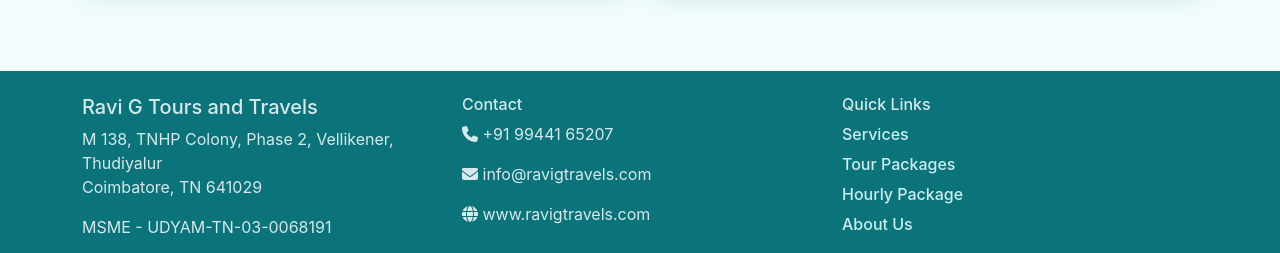
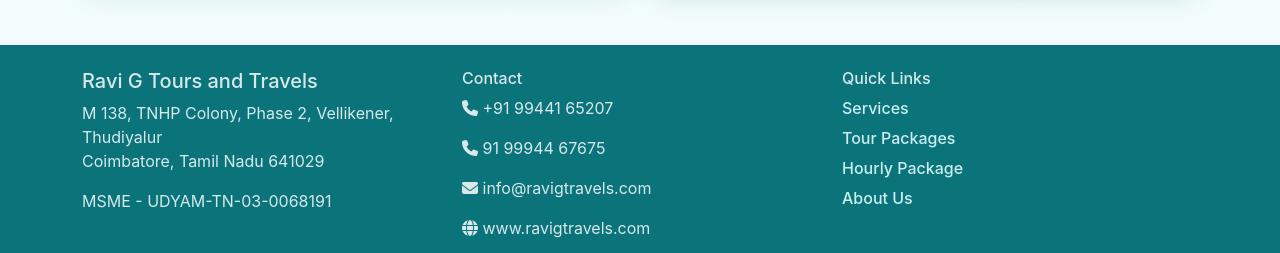
Before and after one commit to freelancingvignesh7-stack/ravigtravels, a plain HTML site: page tour-packages.html in a window 1280 px wide. Shown: the part 484-737 px from the top of the page. Drawn offline with nearby package versions, Linux system fonts and the light colour scheme.

Commit message:
Update tour-packages.html

```diff
--- a/tour-packages.html
+++ b/tour-packages.html
@@ -287,20 +287,21 @@
   </div>
 </section>
 
-<!-- FOOTER (Same as index) -->
+<!-- Footer -->
   <footer class="site-footer py-4">
     <div class="container">
       <div class="row gy-3">
         <div class="col-md-4">
           <h5>Ravi G Tours and Travels</h5>
-        <p>M 138, TNHP Colony, Phase 2, Vellikener, Thudiyalur<br>Coimbatore, TN 641029</p>
+          <p>M 138, TNHP Colony, Phase 2, Vellikener, Thudiyalur<br>Coimbatore, Tamil Nadu 641029</p>
           <p>MSME - UDYAM-TN-03-0068191</p>
         </div>
 
         <div class="col-md-4">
           <h6>Contact</h6>
-        <p  style="text-decoration:none;color:inherit;"><i class="fa fa-phone"></i> +91 99441 65207</p>
-        <p><i class="fa fa-envelope"></i> info@ravigtravels.com</p>
+          <p><i class="fa fa-phone"></i> <a href="tel:+919944165207" style="text-decoration:none;color:inherit;"> +91 99441 65207</a></p>
+          <p><i class="fa fa-phone"></i> <a href="tel:+919994467675" style="text-decoration:none;color:inherit;"> 91 99944 67675</a></p>
+          <p><i class="fa fa-envelope"></i> <a href="mailto:info@ravigtravels.com" style="text-decoration:none;color:inherit;">info@ravigtravels.com</a></p>
           <p><i class="fa fa-globe"></i> www.ravigtravels.com</p>
         </div>
 
@@ -313,6 +314,7 @@
             <li><a href="about-us.html">About Us</a></li>
           </ul>
         </div>
+
       </div>
 
       <div class="text-center mt-3 small">
@@ -320,6 +322,7 @@
       </div>
     </div>
   </footer>
+
 
 <div class="bottom-floating">
   <a class="bf-btn call" href="tel:+919944165207"><i class="fa fa-phone"></i> Call</a>
```
Lines whose indentation alone changed are shown as unchanged.
